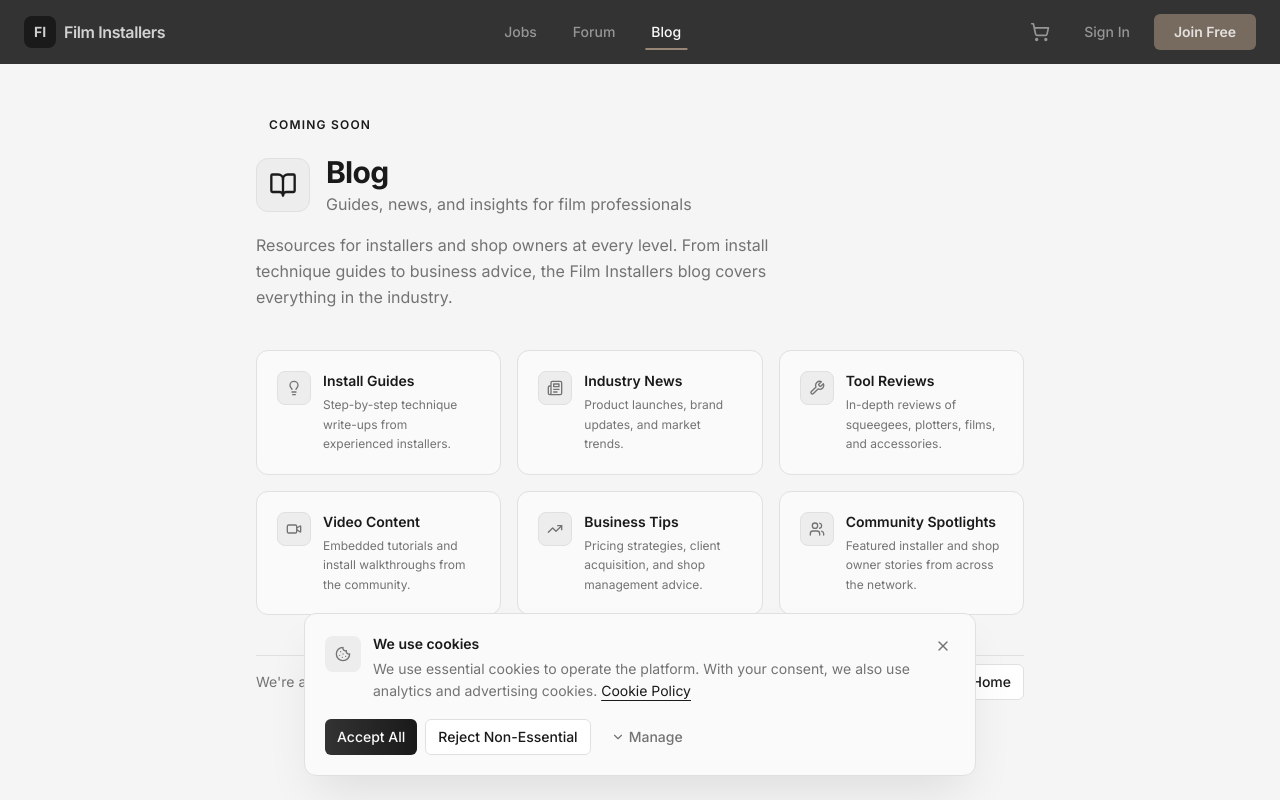
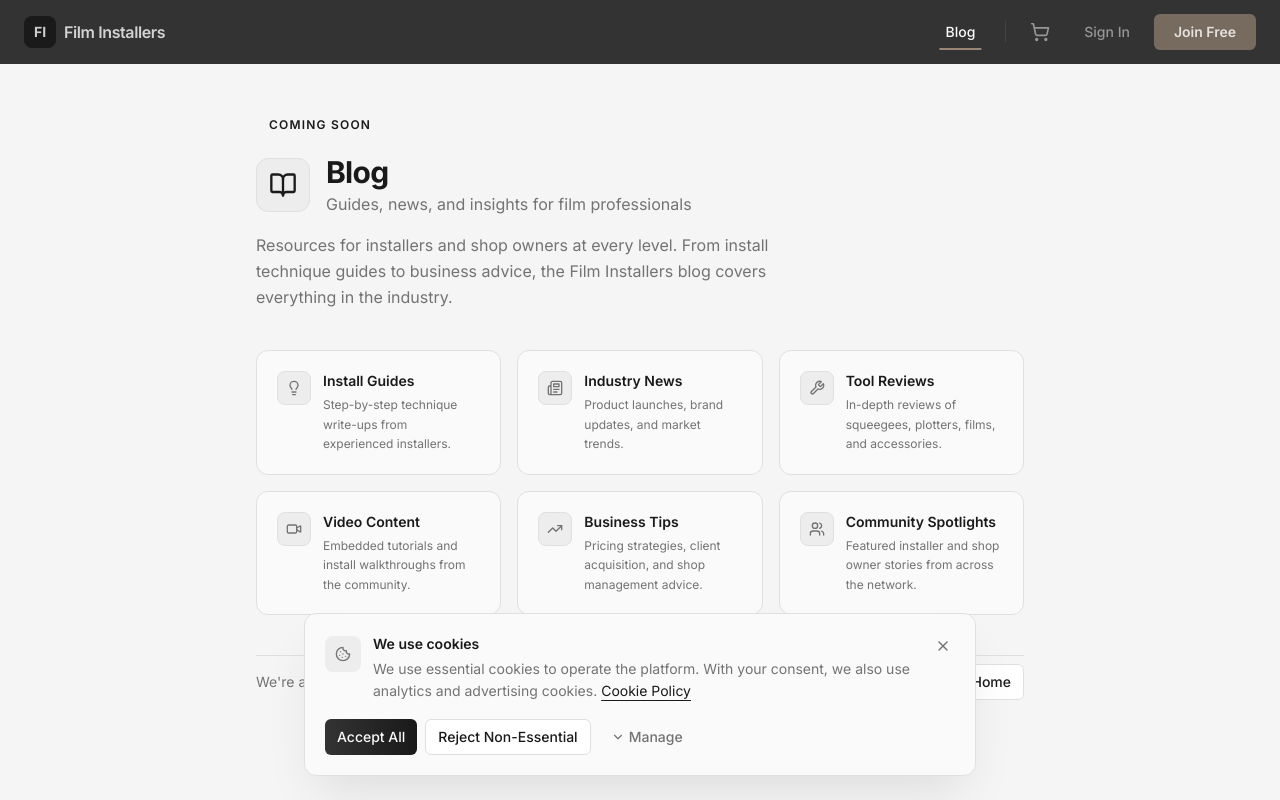
Before and after one commit to inv-fixedopspro/film-installers, a Next.js app: page /blog in a window 1280 px wide. Built offline with nearby package versions, Linux system fonts and the light colour scheme.

Commit message:
Update PublicHeader nav layout

```diff
--- a/components/shared/app-header.tsx
+++ b/components/shared/app-header.tsx
@@ -38,8 +38,6 @@ import {
 } from "@/components/ui/dropdown-menu";
 
 const PUBLIC_NAV_LINKS = [
-  { href: "/jobs", label: "Jobs" },
-  { href: "/forum", label: "Forum" },
   { href: "/blog", label: "Blog" },
 ];
 
@@ -117,7 +115,7 @@ function PublicHeader() {
           textClassName="text-base tracking-tight text-primary-foreground/80"
         />
 
-        <nav className="hidden md:flex items-center gap-1">
+        <div className="hidden md:flex items-center gap-3">
           {PUBLIC_NAV_LINKS.map((link) => (
             <Link
               key={link.label}
@@ -138,9 +136,9 @@ function PublicHeader() {
               />
             </Link>
           ))}
-        </nav>
 
-        <div className="hidden md:flex items-center gap-3">
+          <span className="text-primary-foreground/20 text-lg font-thin select-none">|</span>
+
           <Link href="/shop">
             <Button
               variant="ghost"
```
